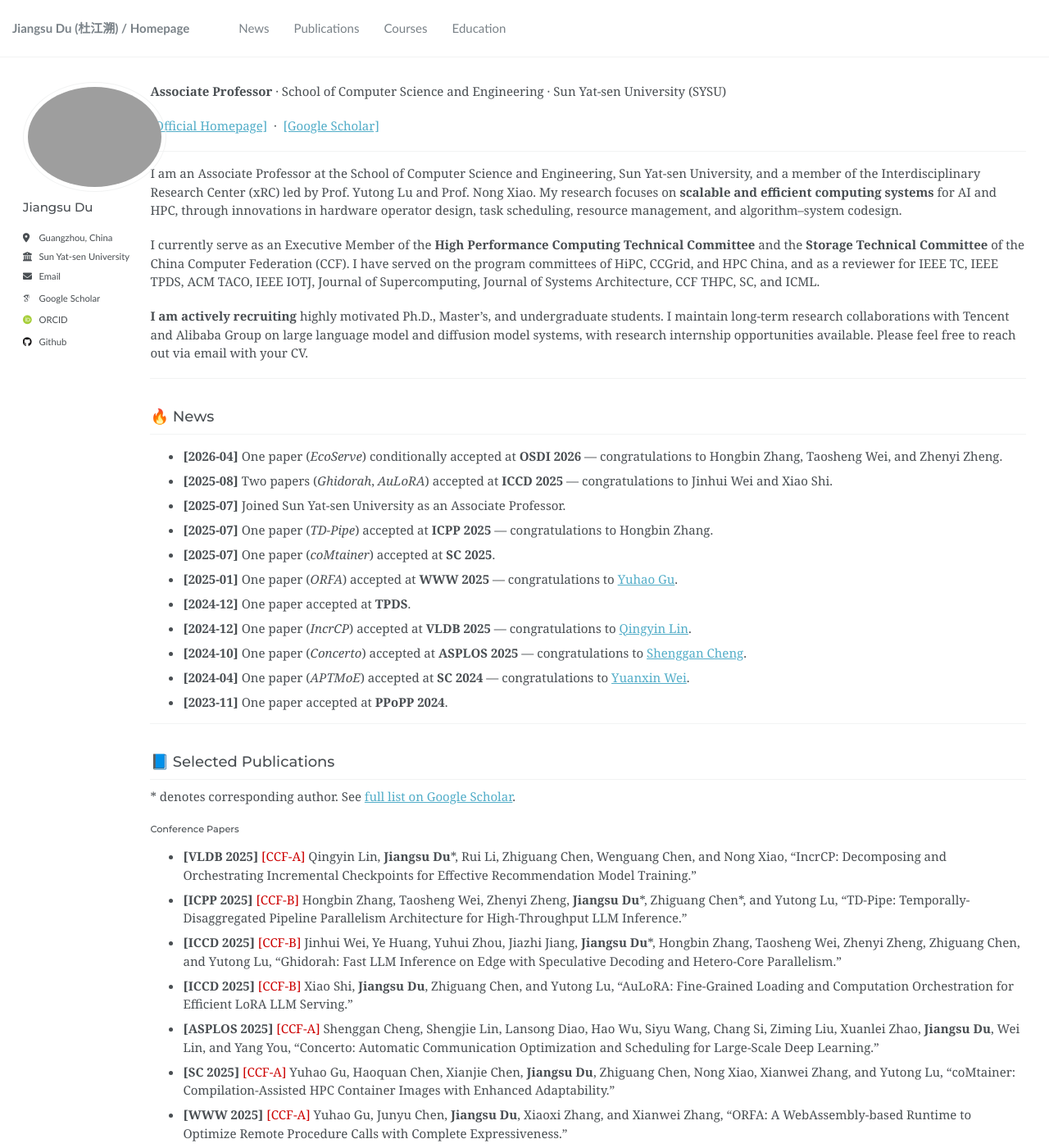
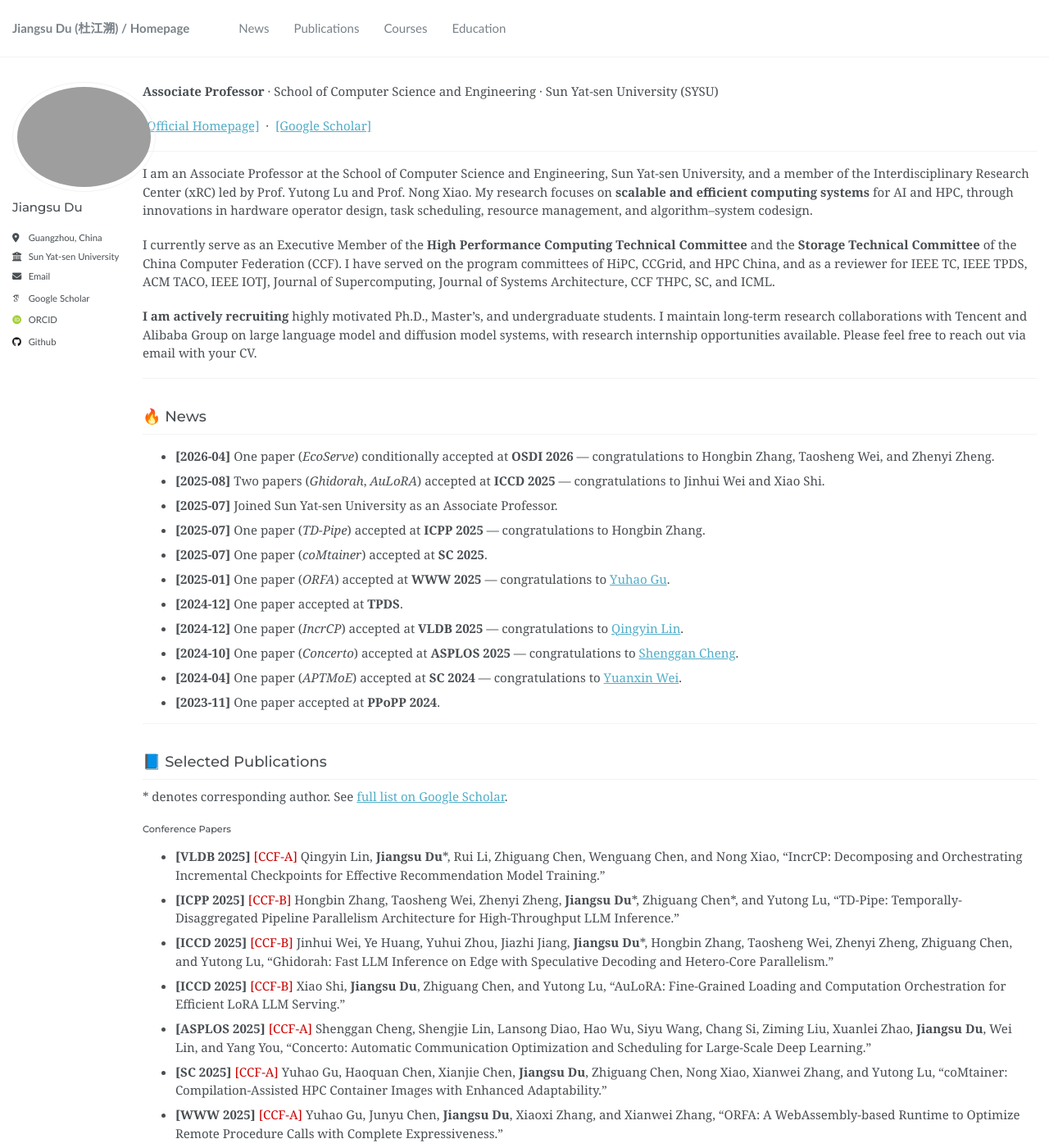
Before and after one commit to dujiangsu/dujiangsu.github.io, a Jekyll site: the page built from _pages/about.md, in a window 1280 px wide and 1400 px high. Shown: the whole window at 82% size. Built offline with Jekyll 4.4.1, drawn with Linux system fonts in a browser that asks for light colours; emoji names are drawn with the system emoji font; some web fonts are replaced.

Commit message:
Remove custom #main width override to restore standard 1280px max-width

```diff
--- a/_sass/custom/_custom.scss
+++ b/_sass/custom/_custom.scss
@@ -1,9 +1,3 @@
-// === Custom wider layout ===
-// Expand the outer container instead of overriding .page float layout
-#main {
-  max-width: 98% !important;
-}
-
 
 // === Custom font families ===
 
```
